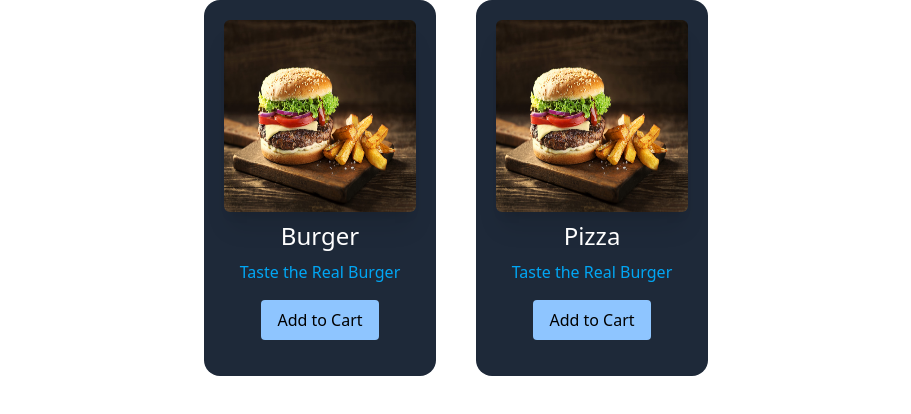
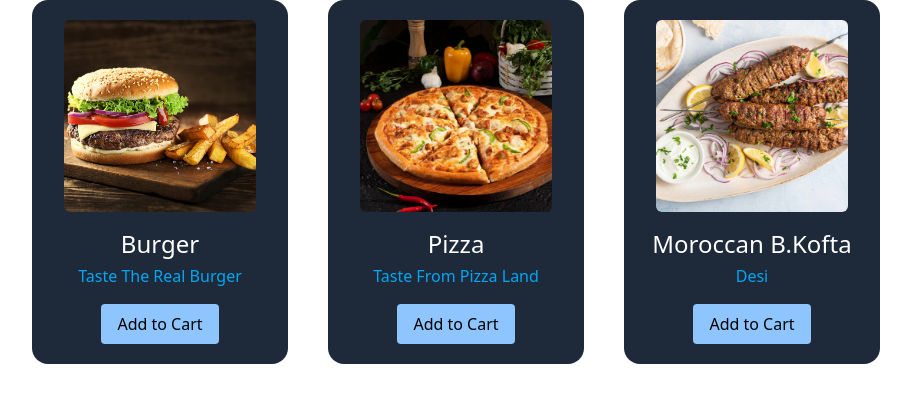
Before and after one commit to ameerhamzainam/MERNStackInterneeDevsloop, a React (Vite) app in the folder Week_6/BasicsOfReact/HooksUseState/: page / in a window 1280 px wide. Shown: the top 414 px of the page, without its empty margins (184-1095 px from the left). Built offline with nearby package versions, Linux system fonts and the light colour scheme.

Commit message:
card fixed

```diff
--- a/Week_6/BasicsOfReact/HooksUseState/src/App.tsx
+++ b/Week_6/BasicsOfReact/HooksUseState/src/App.tsx
@@ -1,6 +1,11 @@
 import React, { useState } from 'react'
 import Form from './Components/Form'
 import Card from './Components/Card'
+import burger from './assets/beef-burger.avif'
+import pizza from './assets/Pizza.webp'
+import kofta from './assets/Moroccan Beef Kofta.jpg'
+
+
 
 const App = () => {
 
@@ -13,8 +18,9 @@ const App = () => {
 
 
       <div className='flex gap-10 justify-center'>
-        <Card recipeName = 'Burger'/>
-        <Card recipeName = "Pizza"/>
+        <Card recipeName='Burger' description = 'Taste The Real Burger' image = {burger} />
+        <Card recipeName="Pizza" description = 'Taste From Pizza Land' image = {pizza}/>
+        <Card recipeName="Moroccan B.Kofta" description = 'Desi' image = {kofta}/>
 
       </div>
 
--- a/Week_6/BasicsOfReact/HooksUseState/src/Components/Card.tsx
+++ b/Week_6/BasicsOfReact/HooksUseState/src/Components/Card.tsx
@@ -1,27 +1,33 @@
 import React from 'react'
 
-const Card = ({recipeName} : any) => {
+const Card = ({ recipeName, description, image }: any) => {
+    return (
+      <div className="flex justify-center">
+        <div className="flex flex-col bg-gray-800 rounded-2xl p-5 w-64 items-center">
+          {/* Image Container */}
+          <div className="w-48 h-48 overflow-hidden rounded-md mb-4">
+            <img
+              className="w-full h-full object-cover"
+              src={image}
+              alt={recipeName}
+            />
+          </div>
 
-    console.log(recipeName);
-
-
-
-
-
-    return (
-        <div className='flex justify-center'>
-            <div className=" flex-col bg-gray-800 inline-block rounded-2xl p-5">
-                <div>
-                    <img className="size-48 shadow-xl rounded-md " alt="" src="./src/assets/beef-burger.avif" />
-                </div>
-                <div className="flex items-center flex-col">
-                    <span className="text-2xl font-medium text-white my-2 ">{recipeName}</span>
-                    <span className="font-medium text-sky-500">Taste the Real Burger</span>
-                    <button className='bg-blue-300 rounded px-4 py-2 my-4 hover:bg-amber-500 cursor-pointer'>Add to Cart</button>
-                </div>
-            </div>
+          {/* Text Content */}
+          <div className="text-center">
+            <span className="text-2xl font-medium text-white block mb-1">
+              {recipeName}
+            </span>
+            <span className="font-medium text-sky-500 block mb-4">
+              {description}
+            </span>
+            <button className="bg-blue-300 rounded px-4 py-2 hover:bg-amber-500 cursor-pointer">
+              Add to Cart
+            </button>
+          </div>
         </div>
-    )
-}
+      </div>
+    );
+  };
 
 export default Card
```
